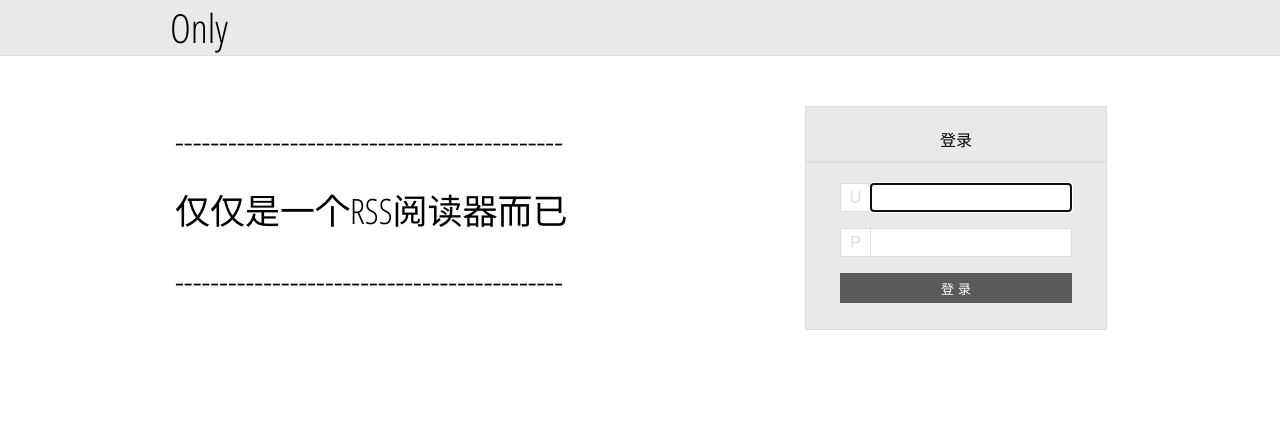
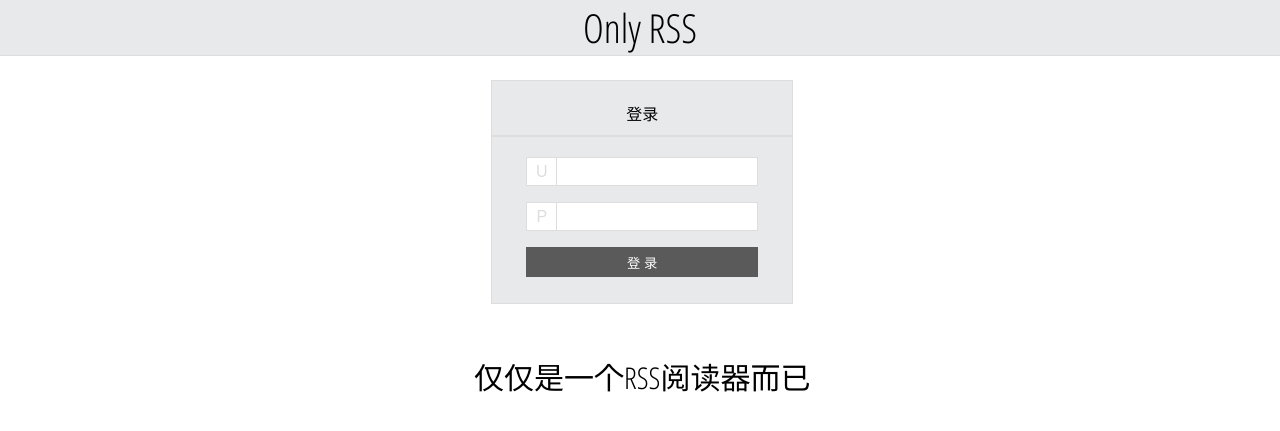
Before and after one commit to tonghs/OnlyRSSWeb, a Python web app: template templates/login.html in a window 1280 px wide. Shown: the top 431 px of the page. Run offline with Jinja, Linux system fonts and the light colour scheme; the template is opened without the code that fills it, so the values that code supplies are empty; style sheets or scripts are compiled from the project's sources.

Commit message:
fix style of login page

```diff
--- a/resources/css/login.css
+++ b/resources/css/login.css
@@ -15,9 +15,25 @@ a:hover{
     text-decoration: underline;
 }
 
+input{
+    outline: none;
+}
+
+
+#main{
+    top: 50%;
+    position: absolute;
+    left: 50%;
+    margin-left: -166px;
+    margin-top: -320px;
+}
+
+#main #container{
+
+}
+
 .total_width{
-    width: 940px;
-    margin: auto;
+    text-align: center;
 }
 
 .clear{
@@ -30,7 +46,6 @@ a:hover{
     color: black;
     font-family: 'Open Sans Condensed', sans-serif;
     font-size: 40px;
-    margin-bottom: 50px;
     padding: 0 10px 0 10px;
 }
 .login_area{
@@ -68,18 +83,13 @@ a:hover{
     width: 29px;
 }
 
-#left{
-    float: left;
+#slogan{
     font-family: 'Open Sans Condensed';
-    font-size: 35px;
-    line-height: 70px;
-    width: 630px;
+    font-size: 30px;
+    padding: 50px 0 0 0;
+    text-align: center;
 }
 
-#right{
-    float: left;
-    width: 300px;
-}
 
 #btn{
     background-color: #5a5a5a;
--- a/templates/login.html
+++ b/templates/login.html
@@ -12,16 +12,11 @@
 <body>
     <div id="header">
         <div  class="total_width">
-            Only
+            Only RSS
         </div>
     </div>
-    <div style="width:930px;margin:auto;">
-        <div id="left">
-            --------------------------------------------<br>
-            仅仅是一个RSS阅读器而已<br>
-            --------------------------------------------
-        </div>
-        <div id="right">
+    <div id="main">
+        <div id="container">
             <div class="login_area">
                 登录
             </div>
@@ -37,10 +32,12 @@
                     <p>
                     <input type="button" id="btn" onclick="login();" value="登 录"/>
                 </div>
+                <div class="clear"></div>
             </div>
-
+            <div id="slogan">
+                仅仅是一个RSS阅读器而已<br>
+            </div>
         </div>
-        <div class="clear"></div>
     </div>
 </body>
 </html>
```
